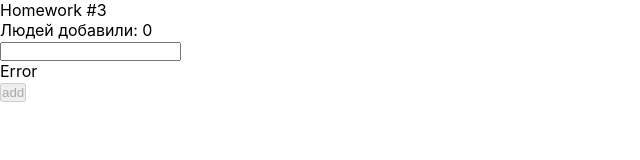
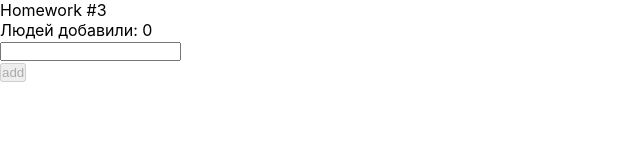
Before and after one commit to knuckless0231/hw1, a React (Create React App) app: page / in a window 1280 px wide. Shown: the top 160 px of the page, without its empty margins (0-640 px from the left). Built offline with nearby package versions, Linux system fonts and the light colour scheme.

Commit message:
commitLast?

```diff
--- a/src/s2-homeworks/hw03/GreetingContainer.tsx
+++ b/src/s2-homeworks/hw03/GreetingContainer.tsx
@@ -15,7 +15,9 @@ export const pureAddUser = (name: string,
                             addUserCallback: (name: string) => void) => {
 
     if(name.trim() === ''){
+        //вызов ошибки!!!!!!!!!!!!!!!!!!!!!!!!!!!!!!!!!!!!!!!!!!!!!!!!!!!!!!!!!!!!
         setError("Ошибка! Введите имя!")
+        //для чего тут вызов, если кнопка всегда недоступна если ничегоне введено?
     }
     if (name.trim() !== ""){
         setName(name.trim())
@@ -28,7 +30,8 @@ export const pureAddUser = (name: string,
 
 export const pureOnBlur = (name: string, setError: (error:string)=>void) => {
     if (name.trim() === "") {
-        setError("Ошибка! Введите имя!")
+        setError('Имя пустое')
+        //для чего тут вызов, если кнопка всегда недоступна если ничегоне введено?
     }
     // если имя пустое - показать ошибку
 
@@ -47,16 +50,21 @@ const GreetingContainer: React.FC<GreetingContainerPropsType> =
 
 
     const [name, setName] = useState<string>('')
-    const [error, setError] = useState<string>('Error')
+    const [error, setError] = useState<string>('')
 
+        //вызов ошибки
     const setNameCallback = (e: string) => {
         setName(e)
-        error && setError('Yobana')
+        error && setError("Ошибка! Введите имя!")
+        setError('')
+
+
     }
+        //вызов ошибки!!!!!!!!!!!!!!!!!!!!!!!!!!!!!!!!!!!!!!!!!!!!!!!!!!!!!!!!!!!!
     const addUser = () => {
         pureAddUser(name, setError, setName, addUserCallback)
     }
-
+//вызов ошибки!!!!!!!!!!!!!!!!!!!!!!!!!!!!!!!!!!!!!!!!!!!!!!!!!!!!!!!!!!!!
     const onBlur = () => {
         pureOnBlur(name, setError)
     }
@@ -67,7 +75,6 @@ const GreetingContainer: React.FC<GreetingContainerPropsType> =
 
     const totalUsers = users.length
     const lastUserName = users.length ? users[users.length-1].name : '' ;
-    //     const lastUserName = users[totalUsers-1].name
 
 
     return (
```
Also changed, not shown: 5 other files (tests, documents, lock files or other folders).
